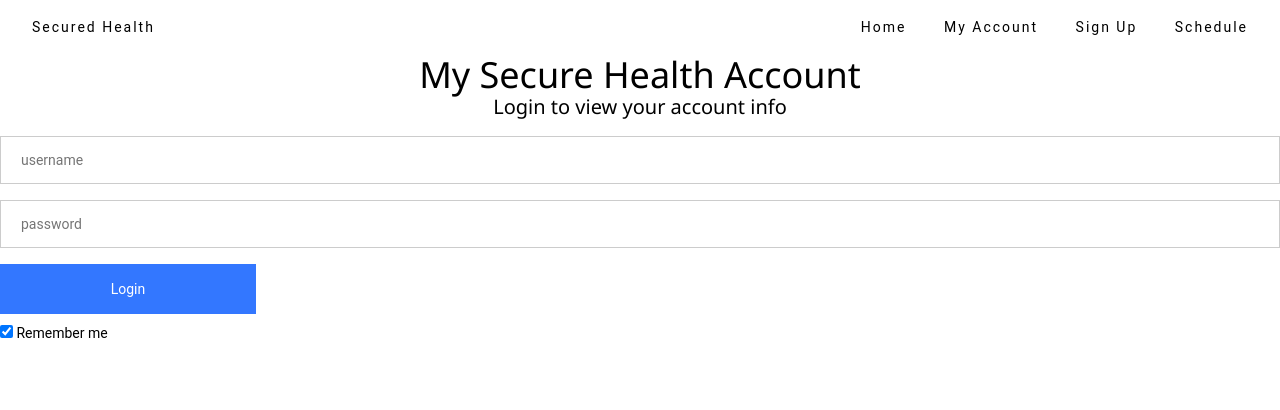
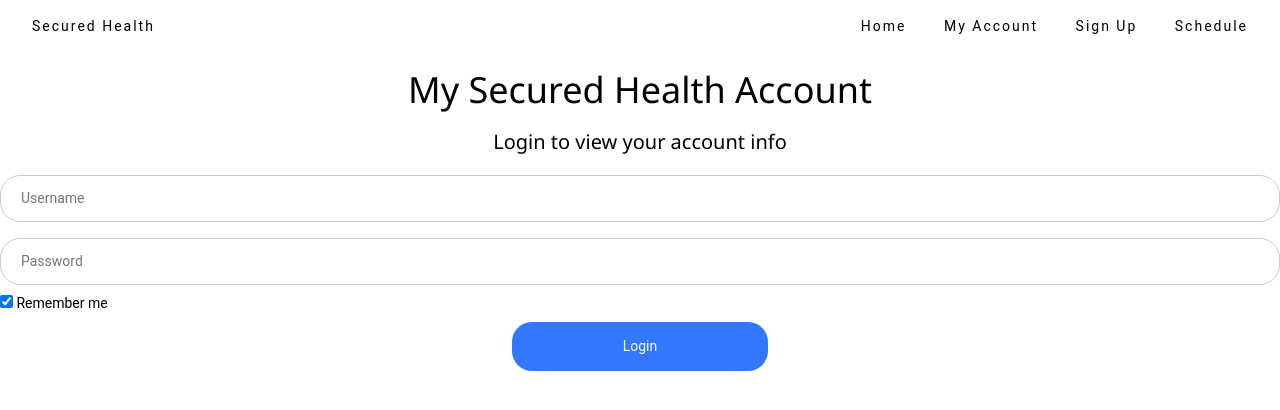
Before and after one commit to ad3707/SecuredHealthHibernationHacks, a Flask app: page /myaccount in a window 1280 px wide. Shown: the top 410 px of the page. Run offline with Flask 2, Linux system fonts and the light colour scheme.

Commit message:
appearance edits

```diff
--- a/templates/myaccount.html
+++ b/templates/myaccount.html
@@ -3,14 +3,11 @@
 <link rel="stylesheet" href="https://www.w3schools.com/w3css/4/w3.css">
 <style>
 
-body, div, form, input, select, p {
-padding: 0;
-margin: 0;
-outline: none;
+body, div, form, input{
 font-family: Roboto, Arial, sans-serif;
 font-size: 14px;
 color: 	#000000;
-line-height: 22px;
+border-radius: 20px;
 }
 
 input[type=text], input[type=password] {
@@ -30,6 +27,7 @@ button {
   border: none;
   cursor: pointer;
   width: 20%;
+  border-radius: 20px;
 }
 
 
@@ -48,20 +46,20 @@ button {
       </div>
 
 
-    <h1> <center> My Secure Health Account </center> </h1>
+    <h1> <center> My Secured Health Account </center> </h1>
     <h4> <center> Login to view your account info </center> </h4>
 
     <form action="{{ url_for("myaccount")}}" method="post">
 
-    <input type="text" name="username" placeholder="username" required/>
-    <input type="text" name="password" placeholder="password" required/>
+    <input type="text" name="username" placeholder="Username" required/>
+    <input type="password" name="password" placeholder="Password" required/>
 
+    <label>
+      <input type="checkbox" checked="checked" name="remember"> Remember me
+    </label>
     <div class="btn-block">
-  <button type="submit">Login</button>
+  <center><button type="submit">Login</button></center>
     </div>
-    <label>
-     <input type="checkbox" checked="checked" name="remember"> Remember me
-   </label>
 
 
   </form>
```
